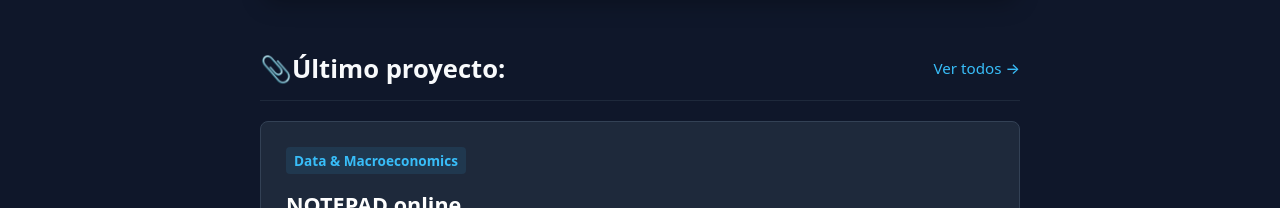
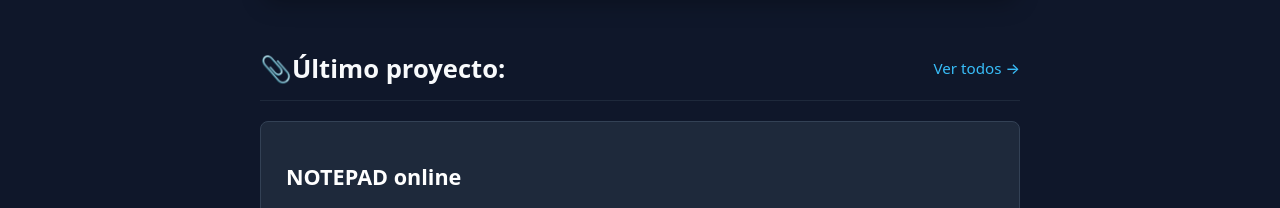
Before and after one commit to jvilla86/porfolio, a plain HTML site: page index.html in a window 1280 px wide. Shown: the part 584-792 px from the top of the page. Drawn offline with Linux system fonts and the light colour scheme.

Commit message:
añadimos notepad

```diff
--- a/index.html
+++ b/index.html
@@ -77,7 +77,6 @@
             </div>
 
             <div style="background: #1e293b; padding: 25px; border-radius: 8px; border: 1px solid #334155;">
-                <span style="font-size: 0.85rem; color: #38bdf8; background: rgba(56, 189, 248, 0.1); padding: 4px 8px; border-radius: 4px; font-weight: 600;">Data & Macroeconomics</span>
                 <h3 style="font-size: 1.35rem; color: #ffffff; margin: 12px 0 8px 0;">NOTEPAD online</h3>
                 <p style="color: #94a3b8; font-size: 0.95rem; margin-bottom: 15px; line-height: 1.5;">un sencillo bloc de notas online que guarda el texto automáticamente en tu navegador para que sigas poder accediendo a él después, y con opción de descargar en formato .txt.</p>
                 <a href="/notepad" style="color: #38bdf8; text-decoration: none; font-weight: 600; font-size: 0.95rem;">Ver Notepad online →</a>
```
